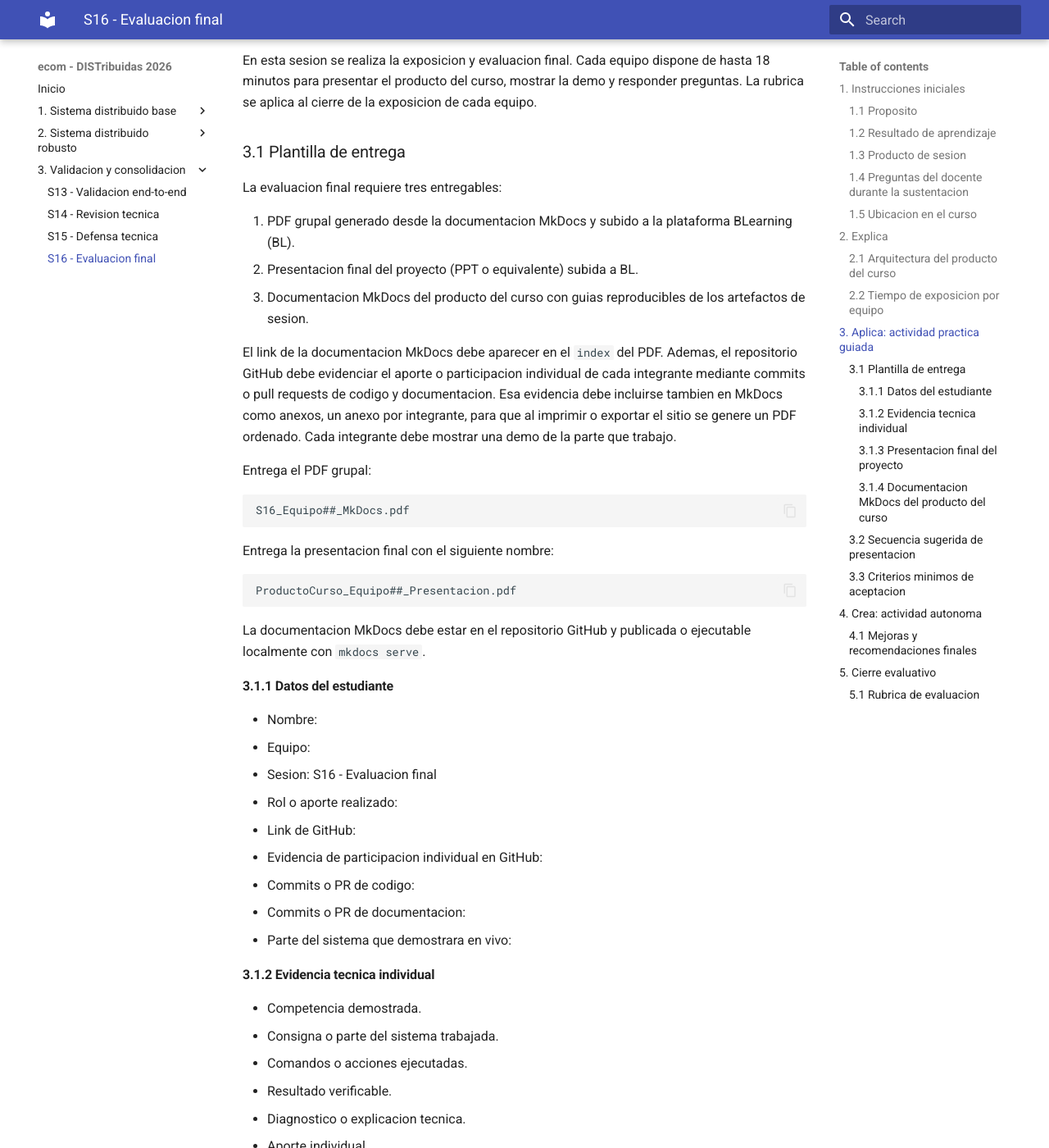
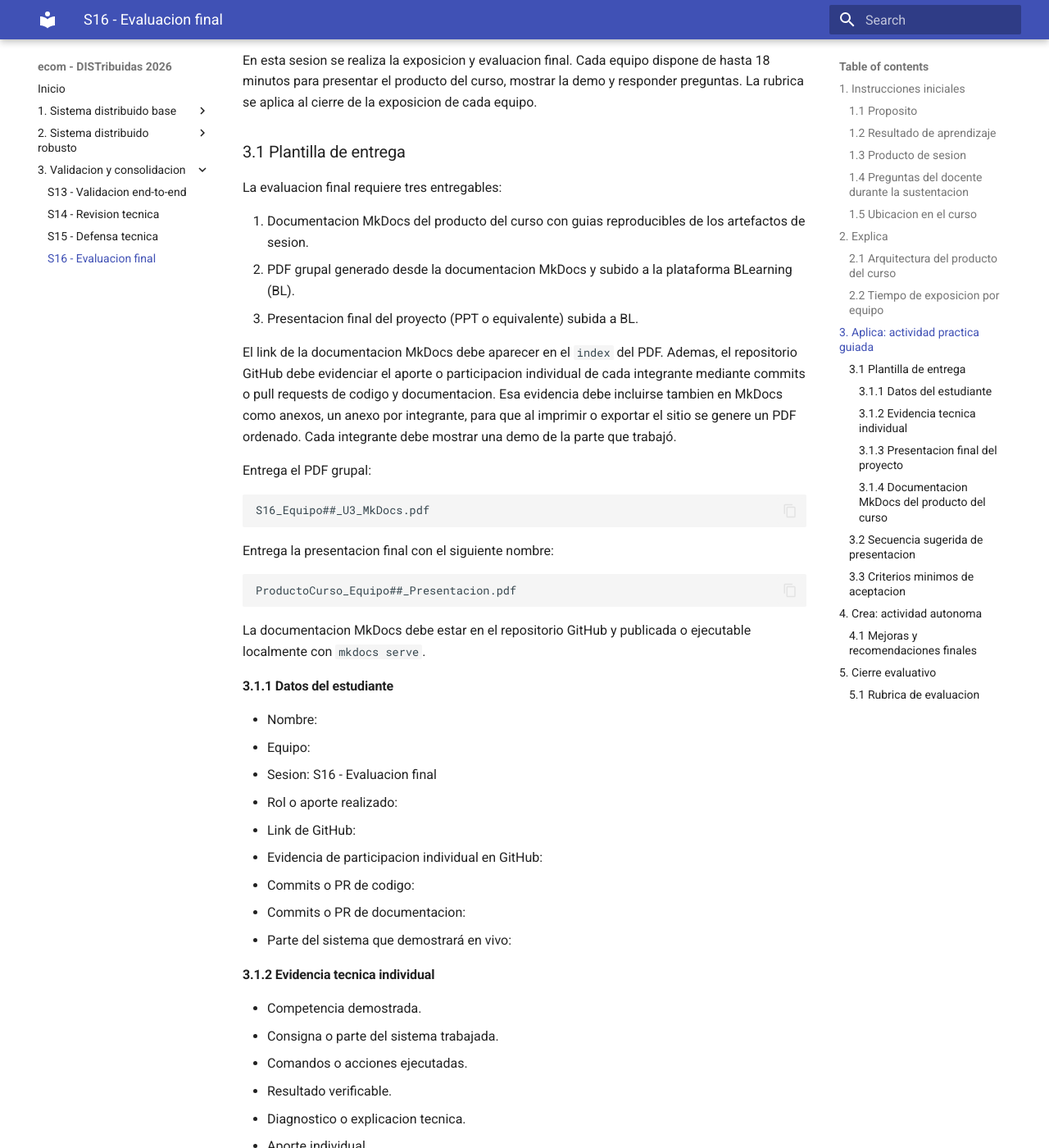
Before and after one commit to 261dist/ecom, an MkDocs documentation site: the page built from docs/sesiones/s16-evaluacion-final.md, in a window 1280 px wide and 1400 px high, scrolled down 2297 px. Shown: the whole window at 82% size. Built offline with MkDocs 1.6.1 and Material for MkDocs 9.7.7, drawn with Linux system fonts in a browser that asks for light colours; some of the changed text lies outside the part shown.

Commit message:
first commit

````diff
--- a/docs/sesiones/s16-evaluacion-final.md
+++ b/docs/sesiones/s16-evaluacion-final.md
@@ -96,16 +96,16 @@ En esta sesion se realiza la exposicion y evaluacion final. Cada equipo dispone
 
 La evaluacion final requiere tres entregables:
 
-1. PDF grupal generado desde la documentacion MkDocs y subido a la plataforma BLearning (BL).
-2. Presentacion final del proyecto (PPT o equivalente) subida a BL.
-3. Documentacion MkDocs del producto del curso con guias reproducibles de los artefactos de sesion.
+1. Documentacion MkDocs del producto del curso con guias reproducibles de los artefactos de sesion.
+2. PDF grupal generado desde la documentacion MkDocs y subido a la plataforma BLearning (BL).
+3. Presentacion final del proyecto (PPT o equivalente) subida a BL.
 
-El link de la documentacion MkDocs debe aparecer en el `index` del PDF. Ademas, el repositorio GitHub debe evidenciar el aporte o participacion individual de cada integrante mediante commits o pull requests de codigo y documentacion. Esa evidencia debe incluirse tambien en MkDocs como anexos, un anexo por integrante, para que al imprimir o exportar el sitio se genere un PDF ordenado. Cada integrante debe mostrar una demo de la parte que trabajo.
+El link de la documentacion MkDocs debe aparecer en el `index` del PDF. Ademas, el repositorio GitHub debe evidenciar el aporte o participacion individual de cada integrante mediante commits o pull requests de codigo y documentacion. Esa evidencia debe incluirse tambien en MkDocs como anexos, un anexo por integrante, para que al imprimir o exportar el sitio se genere un PDF ordenado. Cada integrante debe mostrar una demo de la parte que trabajó.
 
 Entrega el PDF grupal:
 
 ```text
-S16_Equipo##_MkDocs.pdf
+S16_Equipo##_U3_MkDocs.pdf
 ```
 
 Entrega la presentacion final con el siguiente nombre:
@@ -126,7 +126,7 @@ La documentacion MkDocs debe estar en el repositorio GitHub y publicada o ejecut
 - Evidencia de participacion individual en GitHub:
 - Commits o PR de codigo:
 - Commits o PR de documentacion:
-- Parte del sistema que demostrara en vivo:
+- Parte del sistema que demostrará en vivo:
 
 #### 3.1.2 Evidencia tecnica individual
 
@@ -170,7 +170,7 @@ Cada anexo individual debe contener:
 - Rol o responsabilidad.
 - Commits o PR de codigo.
 - Commits o PR de documentacion.
-- Evidencia breve de la parte que demostrara en vivo.
+- Evidencia breve de la parte que demostrará en vivo.
 
 ### 3.2 Secuencia sugerida de presentacion
 
@@ -181,7 +181,7 @@ Cada anexo individual debe contener:
 5. Mostrar seguridad, eventos, consistencia y observabilidad.
 6. Mostrar documentacion MkDocs y guia de reproduccion.
 7. Mostrar participacion de cada integrante en GitHub.
-8. Cada integrante muestra la parte que trabajo.
+8. Cada integrante muestra la parte que trabajó.
 9. Cerrar con riesgos, incidencias y mejoras futuras.
 
 ### 3.3 Criterios minimos de aceptacion
@@ -191,7 +191,7 @@ Cada anexo individual debe contener:
 - Documentacion MkDocs reproducible del producto del curso.
 - MkDocs incluye anexos de participacion individual, uno por integrante.
 - GitHub evidencia aporte individual de cada integrante mediante commits o PR de codigo y documentacion.
-- Cada integrante demuestra en vivo la parte que trabajo.
+- Cada integrante demuestra en vivo la parte que trabajó.
 - Competencia identificada.
 - Consigna ejecutada.
 - Evidencia verificable.
@@ -224,7 +224,7 @@ La rubrica evalua el entregable y la sustentacion del producto final presentados
 | 1. Ejecucion tecnica | 2 | Ejecuta la consigna correctamente y explica cada paso. | Ejecuta la consigna principal. | Ejecucion parcial. | No ejecuta la consigna. | |
 | 2. Diagnostico | 2 | Diagnostica sintomas, causa y solucion. | Explica causa probable. | Diagnostico parcial. | No diagnostica. | |
 | 3. Evidencia verificable | 2 | Presenta evidencia clara, reproducible y suficiente. | Evidencia suficiente. | Evidencia incompleta. | No presenta evidencia. | |
-| 4. Sustentacion individual y demo de aporte | 2 | Responde con autonomia, criterio tecnico y demuestra en vivo la parte que trabajo. | Responde y demuestra su parte adecuadamente. | Responde o demuestra parcialmente. | No sustenta. | |
+| 4. Sustentacion individual y demo de aporte | 2 | Responde con autonomia, criterio tecnico y demuestra en vivo la parte que trabajó. | Responde y demuestra su parte adecuadamente. | Responde o demuestra parcialmente. | No sustenta. | |
 | 5. Reflexion tecnica | 1 | Explica aprendizajes, limites y decisiones tecnicas con claridad. | Explica aprendizajes o decisiones principales. | Reflexion poco clara. | No reflexiona. | |
 | 6. Orden, presentacion, documentacion y GitHub | 1 | PDF grupal generado desde MkDocs con estructura por unidad/sesion y anexos por integrante, presentacion final clara, link MkDocs en el index y participacion verificable en GitHub. | Evidencia suficiente con presentacion, documentacion y GitHub. | Evidencia poco clara, documentacion incompleta o GitHub poco trazable. | Evidencia insuficiente. | |
 
````
Also changed, not shown: docs/sesiones/s05-evaluacion-u1.md (+9 -9 lines), docs/sesiones/s12-evaluacion-u2.md (+9 -9 lines).
